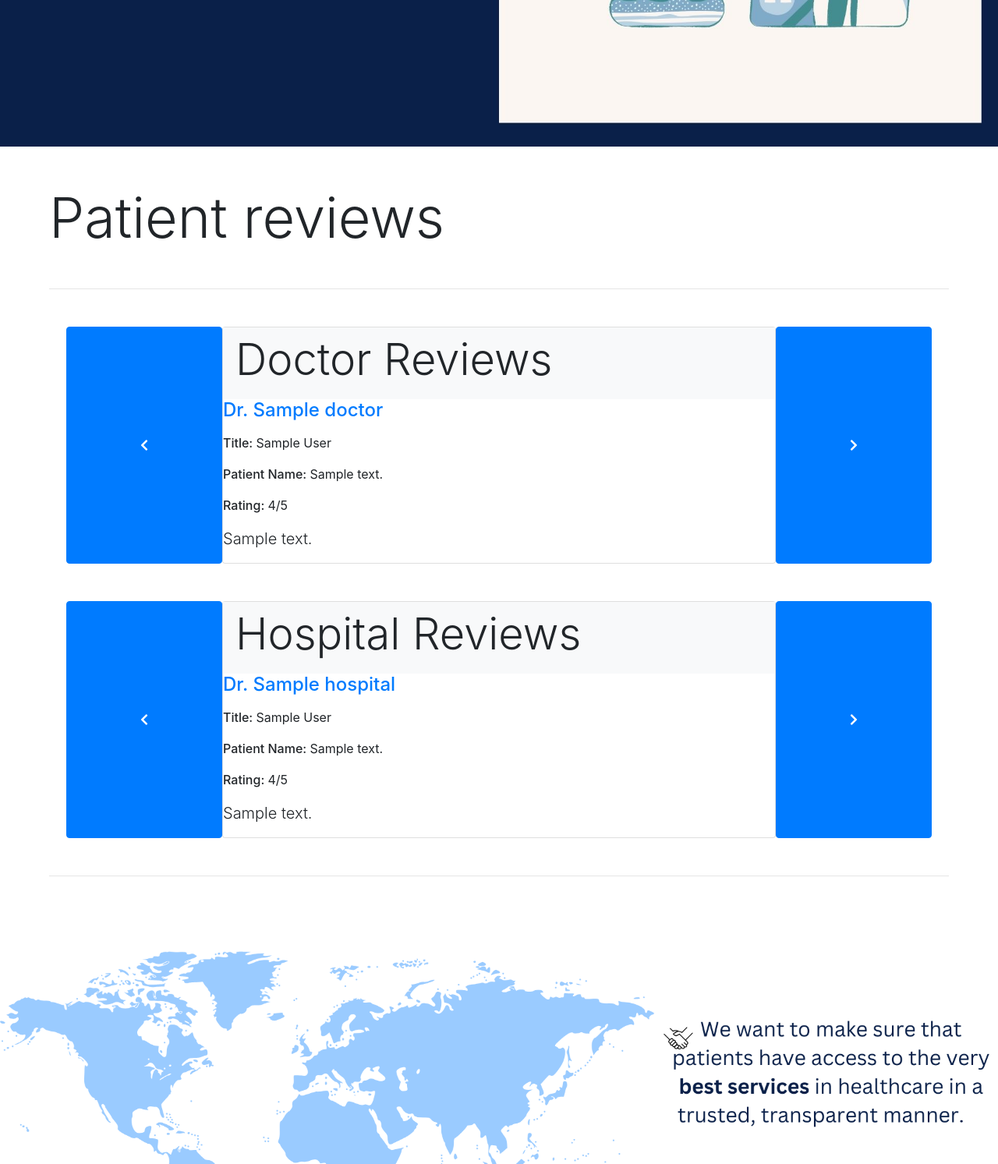
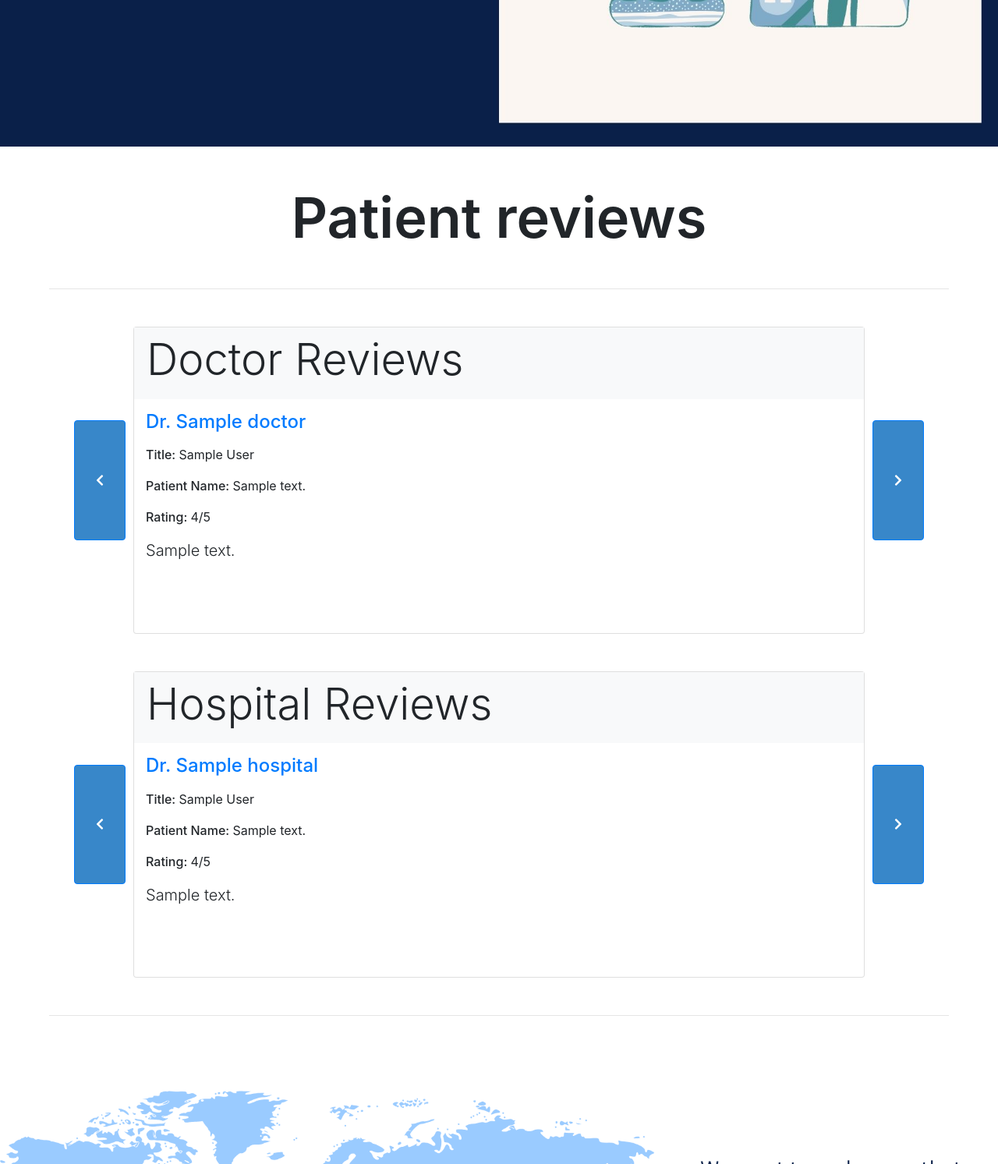
Before and after one commit to gcivil-nyu-org/Wednesday-Fall2023-Team-6, a Django app: page /user/home/ in a window 1280 px wide. Shown: the part 760-2253 px from the top of the page at 78% size. Run offline with Django 4.2, Linux system fonts and the light colour scheme; tables that the repository leaves empty hold one stand-in row (values such as "Sample post").

Commit message:
Collect static

```diff
--- a/static/user/css/home.css
+++ b/static/user/css/home.css
@@ -73,7 +73,8 @@ button:hover, .user-actions a:hover {
 #search-type.form-control {
   width: 200px;
 }
-.btn-primary {
+
+.dropdown-toggle {
   min-height: 50px;
   text-align: center;
   width: 200px;
@@ -81,3 +82,34 @@ button:hover, .user-actions a:hover {
 .dropdown-item {
   text-align: center !important;
 }
+
+.user-reviews {
+  margin: 20px 0;
+}
+
+.review-card {
+  padding: 15px;
+  margin-bottom: 15px;
+}
+
+.review_fluid button {
+  margin-top: 120px;
+  margin-bottom: 120px;
+  margin-left: 10px;
+  margin-right: 10px;
+  background-color: #3887c9;
+}
+
+#hospitalReviewCarousel, #doctorReviewCarousel {
+  height: 300px;
+  overflow-y: auto;
+}
+
+.review_heading {
+  font-weight: 600 !important;
+  text-align: center;
+}
+
+.review_heading span {
+  color: #2a6596;
+}
--- a/static/user/javascript/home_page.js
+++ b/static/user/javascript/home_page.js
@@ -71,3 +71,11 @@ function setSelection(selection) {
         document.getElementById("search_selector").textContent = "Hospitals ";
     }
 }
+
+function carousel_left(carouselId) {
+    $(`#${carouselId}`).carousel('prev');
+}
+
+function carousel_right(carouselId) {
+    $(`#${carouselId}`).carousel('next');
+}
```
Also changed, not shown: static/doctor/javascript/doctor_details.js (+7 -0 lines), static/hospital/javascript/hospital_details.js (+7 -0 lines).
